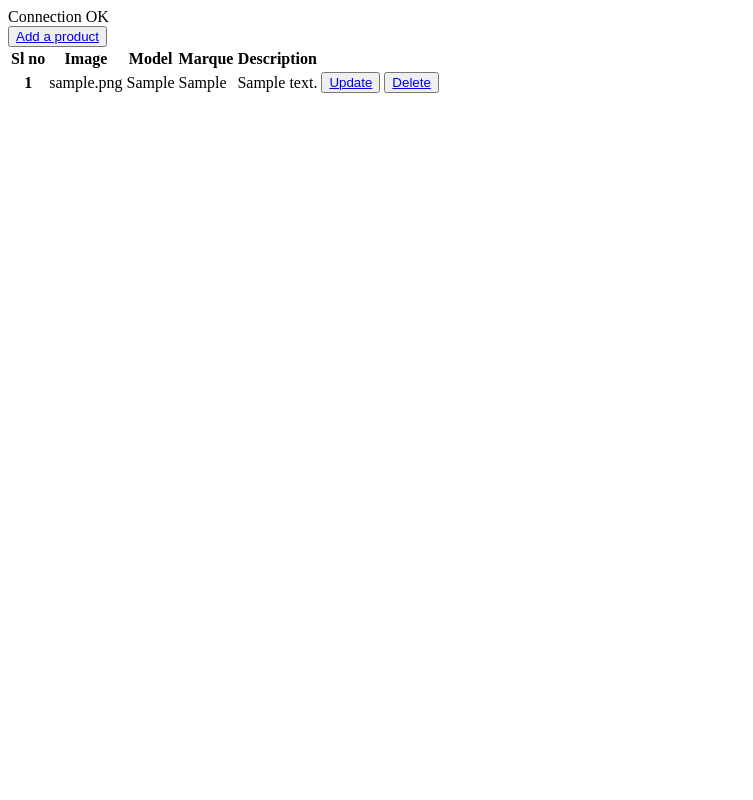
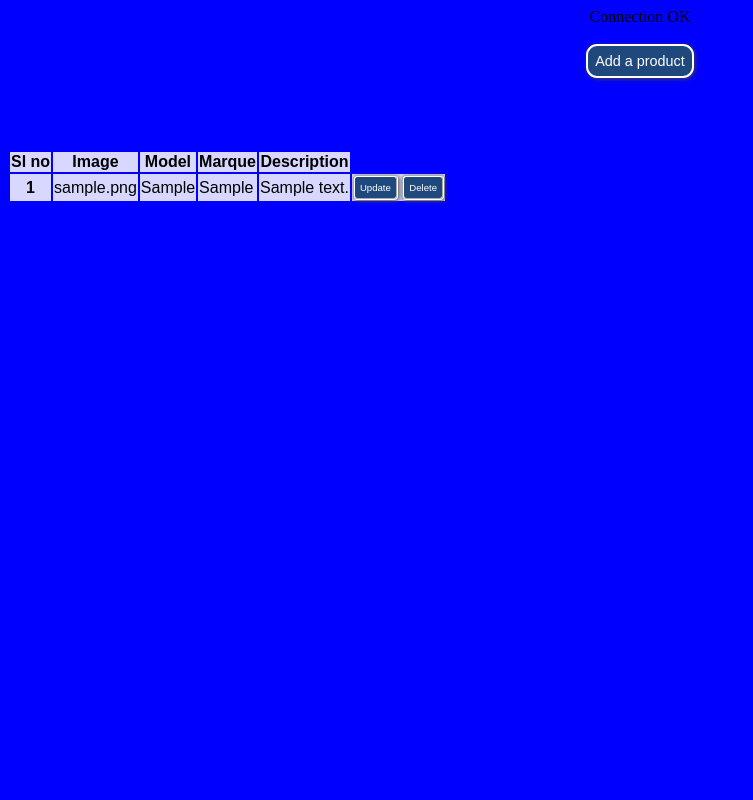
Before and after one commit to HKB06/Crazy, a PHP site: page /PRODUIT/display.php in a window 1280 px wide. Shown: the whole page, without its empty margins (0-753 px from the left). Run offline with PHP 8.4, Linux system fonts and the light colour scheme; tables that the repository leaves empty or names only in its code hold one stand-in row (values such as "Sample post").

Commit message:
add BACK css in PRODUIT

```diff
--- a/Crazy-Dev/PRODUIT/display.php
+++ b/Crazy-Dev/PRODUIT/display.php
@@ -10,11 +10,19 @@
     <meta charset="UTF-8">
     <meta name="viewport" content="width=device-width, initial-scale=1.0">
     <title>Document</title>
+    <link rel="stylesheet" href="styles.css">
 </head>
 <body>
+<br>
+<br>
     <div class="container">
-    <button class="btn btn-primary"><a href="produit.php" class="text-light">
+    <button class="thebtn" class="btn btn-primary"><a href="produit.php" class="text-light">
         Add a product</a></button>
+        <br>
+        <br>
+        <br>
+        <br>
+        <br>
 
         <table class="table">
             <thead>
@@ -41,15 +49,15 @@
                 $model=$row['model'];
                 $brand=$row['brand'];
                 $description=$row['description'];
-                echo '<tr>
+                echo '<tr class="tableau">
                         <th scope="row">'.$id.'</th>
                         <td>'.$image.'</td>
                         <td>'.$model.'</td>
                         <td>'.$brand.'</td>
                         <td>'.$description.'</td>
                         <td>
-                        <button class="btn btn-primary"><a href="update.php?updateid='.$id.'" class="text-light">Update</a></button>
-                        <button class="btn btn-danger"><a href="delete.php?deleteid='.$id.'" class="text-light">Delete</a></button>
+                        <button class="btnup" class="btn btn-primary"><a href="update.php?updateid='.$id.'" class="text-light">Update</a></button>
+                        <button class="btnsup" class="btn btn-danger"><a href="delete.php?deleteid='.$id.'" class="text-light">Delete</a></button>
                         </td>
                       </tr>';
             }
--- /dev/null
+++ b/Crazy-Dev/PRODUIT/styles.css
@@ -0,0 +1,95 @@
+body{
+    background-color: blue;
+    text-align: center;
+}
+
+.table {
+    text-align: ce;
+
+}
+
+tbody{
+    background-color: rgba(255, 255, 255, 0.844);
+    font-family: Arial, sans-serif;
+
+
+}
+
+thead{
+    background-color: rgba(255, 255, 255, 0.844);
+    font-family: Arial, sans-serif;
+}
+
+.thebtn{
+        text-decoration: none;
+        padding: 7px;
+        font-family: arial;
+        font-size: 0.9em;
+        color: #FFFFFF;
+        background-color: #1f497d;
+        border-radius: 11px;
+        -webkit-border-radius: 11px;
+        -moz-border-radius: 11px;
+        border: 2px solid #FFFFFF;
+        box-shadow: 1px 1px 4px #444444;
+        -webkit-box-shadow: 1px 1px 4px #444444;
+        -moz-box-shadow: 1px 1px 4px #444444;
+}
+
+.thebtn:hover {
+        padding: 7px;
+        background-color: #548dd4;
+        box-shadow: 1px 1px 4px #777777;
+        -webkit-box-shadow: 1px 1px 4px #777777;
+        -moz-box-shadow: 1px 1px 4px #777777;
+}
+
+a {
+    text-decoration: none;
+    color: inherit;
+    cursor: pointer;
+}
+
+.button-link {
+    display: inline-block;
+    padding: 10px 20px;
+    background-color: #007bff;
+    color: #fff;
+    border: none;
+    border-radius: 5px;
+}
+
+.btnsup{
+
+        text-decoration: none;
+        padding: 5px;
+        font-family: arial;
+        font-size: 0.6em;
+        color: #FFFFFF;
+        background-color: #1f497d;
+        border-radius: 4px;
+        -webkit-border-radius: 4px;
+        -moz-border-radius: 4px;
+        border: 2px groove #FFFFFF;
+        box-shadow: 1px 1px 4px #444444;
+        -webkit-box-shadow: 1px 1px 4px #444444;
+        -moz-box-shadow: 1px 1px 4px #444444;
+
+}
+
+.btnup{
+        text-decoration: none;
+        padding: 5px;
+        font-family: arial;
+        font-size: 0.6em;
+        color: #FFFFFF;
+        background-color: #1f497d;
+        border-radius: 4px;
+        -webkit-border-radius: 4px;
+        -moz-border-radius: 4px;
+        border: 2px groove #FFFFFF;
+        box-shadow: 1px 1px 4px #444444;
+        -webkit-box-shadow: 1px 1px 4px #444444;
+        -moz-box-shadow: 1px 1px 4px #444444;
+
+}
```
